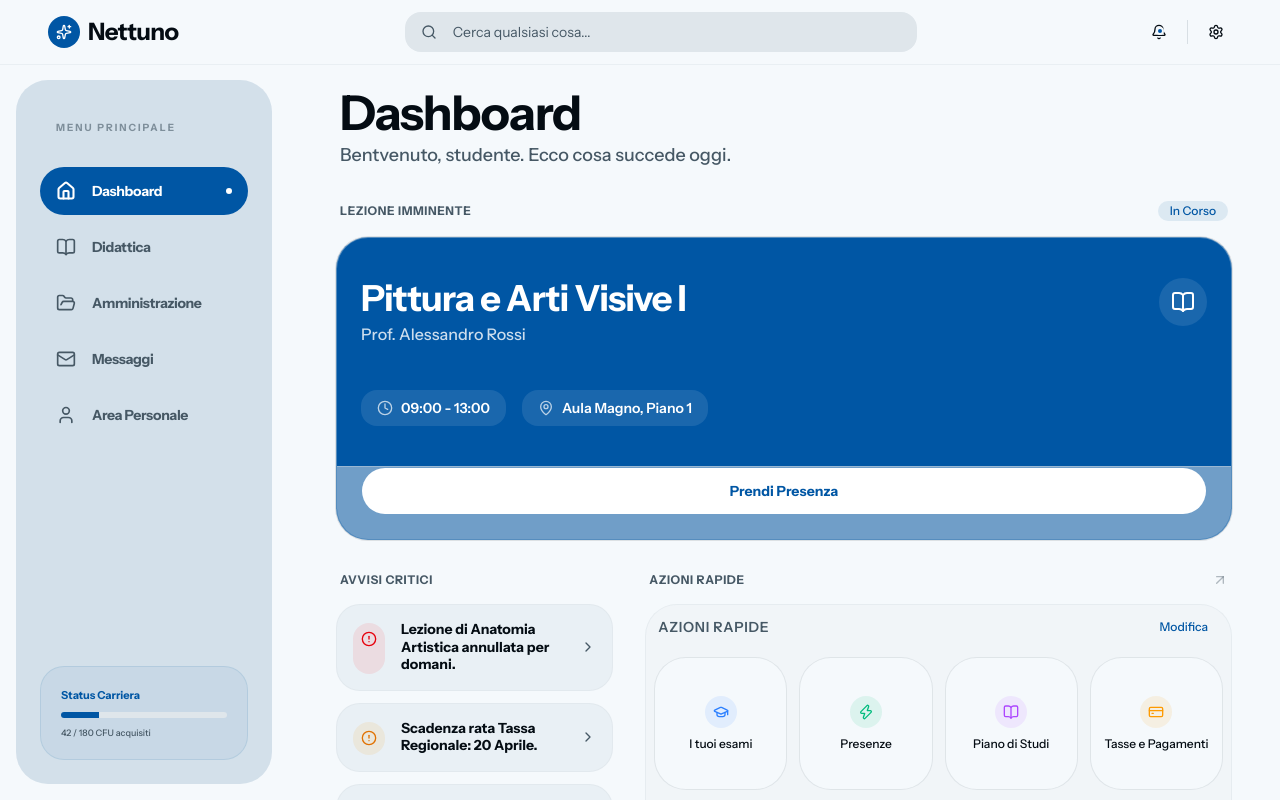
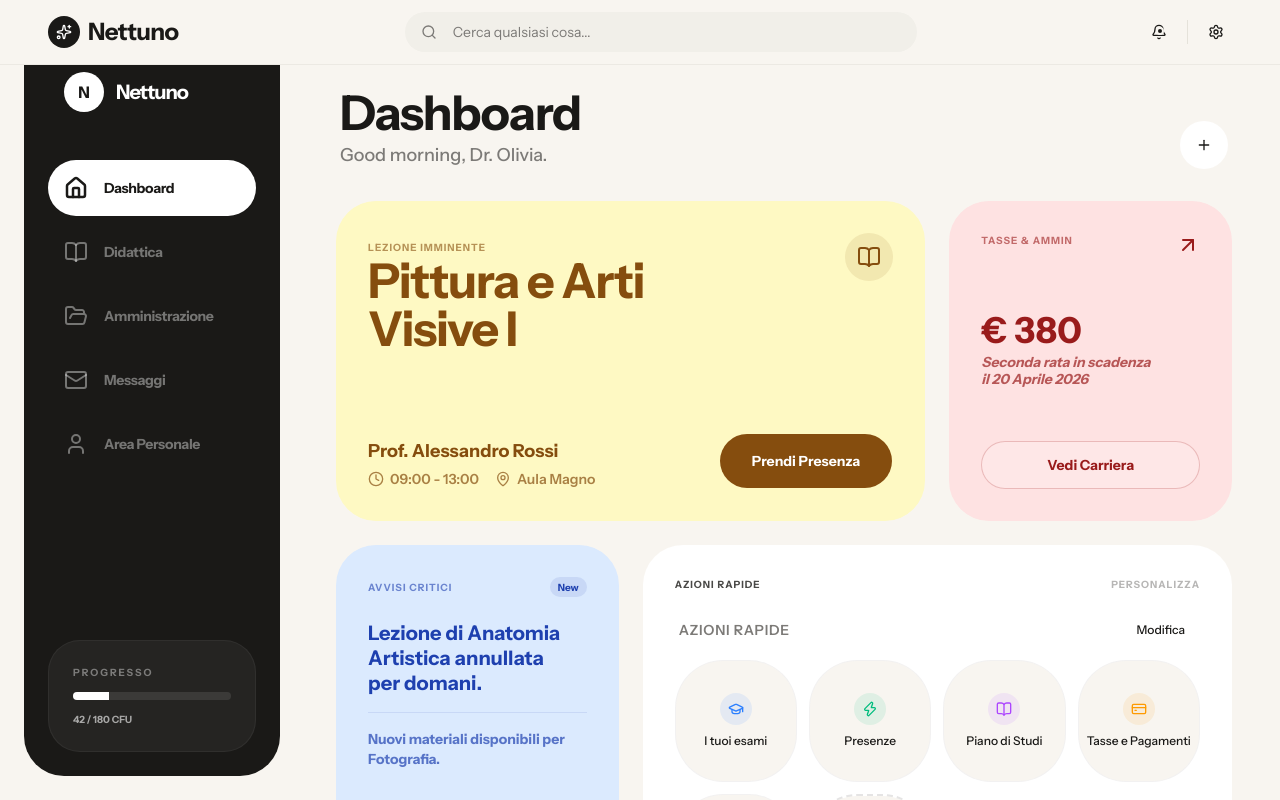
Before and after one commit to Snes00/nettuno-prototype, a Next.js app: page / in a window 1280 px wide. Shown: the top 800 px of the page. Built offline with nearby package versions, Linux system fonts and the light colour scheme.

Commit message:
design: trasformazione radicale in Bento Grid / Modern Material

```diff
--- a/src/app/(dashboard)/page.tsx
+++ b/src/app/(dashboard)/page.tsx
@@ -4,9 +4,9 @@ import {
   Clock,
   MapPin,
   ChevronRight,
-  ArrowUpRight
+  ArrowUpRight,
+  Plus
 } from "lucide-react";
-import { Card, CardContent, CardHeader, CardTitle, CardDescription, CardFooter } from "@/components/ui/card";
 import { Button } from "@/components/ui/button";
 import { Badge } from "@/components/ui/badge";
 import { QuickActions } from "@/components/dashboard/QuickActions";
@@ -14,103 +14,92 @@ import { cn } from "@/lib/utils";
 
 export default function DashboardPage() {
   return (
-    <div className="flex flex-col gap-8 pb-12">
-      {/* Intestazione Flat */}
-      <section className="px-1 space-y-1">
-        <h1 className="text-3xl md:text-5xl font-bold tracking-tight">Dashboard</h1>
-        <p className="text-muted-foreground text-base md:text-lg font-medium">
-          Bentvenuto, studente. Ecco cosa succede oggi.
+    <div className="flex flex-col gap-8 pb-12 animate-in fade-in duration-500">
+      {/* Intestazione Bento */}
+      <section className="px-1 flex justify-between items-end">
+        <div className="space-y-1">
+          <h1 className="text-4xl md:text-5xl font-bold tracking-tight text-[#1A1917]">Dashboard</h1>
+          <p className="text-[#7C7A77] text-base md:text-lg font-medium">
+            Good morning, Dr. Olivia.
           </p>
+        </div>
+        <div className="flex gap-2">
+           <Button variant="outline" className="rounded-full h-12 w-12 p-0 bg-white border-none shadow-sm">
+              <Plus className="h-6 w-6" />
+           </Button>
+        </div>
       </section>
 
-      {/* Widget OGGI - Flat Design */}
-      <section className="space-y-4">
-        <div className="flex items-center justify-between px-1">
-          <h2 className="text-xs font-bold uppercase tracking-wider text-muted-foreground">Lezione Imminente</h2>
-          <Badge variant="secondary" className="rounded-md px-3 bg-primary/10 text-primary border-none">In Corso</Badge>
+      {/* Grid Bento Principal */}
+      <div className="grid grid-cols-1 md:grid-cols-12 gap-6">
+
+        {/* Card Lezione (Gialla) */}
+        <div className="md:col-span-8 bg-[#FEF9C3] rounded-[2.5rem] p-8 min-h-[320px] flex flex-col justify-between group cursor-pointer transition-all hover:opacity-90">
+          <div className="flex justify-between items-start">
+             <div className="space-y-1">
+                <span className="text-[10px] font-black uppercase tracking-widest text-[#854d0e]/60">Lezione Imminente</span>
+                <h2 className="text-3xl md:text-5xl font-bold tracking-tight text-[#854d0e]">Pittura e Arti <br />Visive I</h2>
+             </div>
+             <div className="h-12 w-12 rounded-full bg-[#854d0e]/10 flex items-center justify-center">
+                <BookOpen className="h-6 w-6 text-[#854d0e]" />
+             </div>
+          </div>
+          <div className="flex items-end justify-between">
+             <div className="space-y-1">
+                <p className="text-lg font-bold text-[#854d0e]">Prof. Alessandro Rossi</p>
+                <div className="flex gap-4 text-sm font-semibold text-[#854d0e]/70">
+                   <span className="flex items-center gap-1.5"><Clock className="h-4 w-4" /> 09:00 - 13:00</span>
+                   <span className="flex items-center gap-1.5"><MapPin className="h-4 w-4" /> Aula Magno</span>
+                </div>
+             </div>
+             <Button className="bg-[#854d0e] text-white rounded-full px-8 h-14 font-bold shadow-none">
+                Prendi Presenza
+             </Button>
+          </div>
         </div>
 
-        <Card className="relative overflow-hidden rounded-2xl border bg-primary text-primary-foreground shadow-none">
-          <CardHeader className="p-6 pb-2">
+        {/* Card Status (Rosa) */}
+        <div className="md:col-span-4 bg-[#FEE2E2] rounded-[2.5rem] p-8 flex flex-col justify-between group cursor-pointer hover:opacity-90">
            <div className="flex justify-between items-start">
+              <span className="text-[10px] font-black uppercase tracking-widest text-[#991b1b]/60">Tasse & Ammin</span>
+              <ArrowUpRight className="h-6 w-6 text-[#991b1b]" />
+           </div>
            <div className="space-y-1">
-                <CardTitle className="text-2xl md:text-4xl font-bold tracking-tight">
-                  Pittura e Arti Visive I
-                </CardTitle>
-                <CardDescription className="text-primary-foreground/80 text-sm md:text-base font-medium">
-                  Prof. Alessandro Rossi
-                </CardDescription>
+              <p className="text-4xl font-bold text-[#991b1b]">€ 380</p>
+              <p className="text-sm font-bold text-[#991b1b]/70 italic leading-tight">Seconda rata in scadenza <br />il 20 Aprile 2026</p>
            </div>
-              <div className="h-12 w-12 rounded-xl bg-white/10 flex items-center justify-center shrink-0">
-                <BookOpen className="h-6 w-6 text-white" />
+           <Button variant="outline" className="w-full rounded-full border-[#991b1b]/20 text-[#991b1b] font-bold h-12 bg-white/20">
+              Vedi Carriera
+           </Button>
+        </div>
+
+        {/* Card Avvisi (Azzurra) */}
+        <div className="md:col-span-4 bg-[#DBEAFE] rounded-[2.5rem] p-8 flex flex-col gap-6 group cursor-pointer hover:opacity-90">
+           <div className="flex justify-between items-center">
+              <span className="text-[10px] font-black uppercase tracking-widest text-[#1e40af]/60">Avvisi Critici</span>
+              <Badge className="bg-[#1e40af]/10 text-[#1e40af] border-none text-[10px] font-bold">New</Badge>
+           </div>
+           <div className="space-y-4">
+              <p className="text-xl font-bold text-[#1e40af] leading-tight pr-4">Lezione di Anatomia Artistica annullata per domani.</p>
+              <div className="h-px w-full bg-[#1e40af]/10" />
+              <p className="text-sm font-bold text-[#1e40af]/70">Nuovi materiali disponibili per Fotografia.</p>
+           </div>
+           <div className="mt-auto">
+              <span className="text-xs font-bold text-[#1e40af] underline decoration-2 underline-offset-4">Vedi tutti (12)</span>
            </div>
         </div>
-          </CardHeader>
 
-          <CardContent className="p-6 pt-4">
-            <div className="flex flex-wrap gap-4">
-              <div className="flex items-center gap-2 bg-white/10 rounded-lg px-4 py-2">
-                <Clock className="h-4 w-4 text-white/70" />
-                <span className="text-sm font-semibold">09:00 - 13:00</span>
+        {/* Card Quick Actions (Grigia) */}
+        <div className="md:col-span-8 bg-[#FFFFFF] border-none rounded-[2.5rem] p-8 flex flex-col gap-6">
+           <div className="flex justify-between items-center">
+              <span className="text-[10px] font-black uppercase tracking-widest text-[#4A4947]">Azioni Rapide</span>
+              <span className="text-[10px] font-bold text-[#4A4947]/40 uppercase tracking-widest">Personalizza</span>
            </div>
-              <div className="flex items-center gap-2 bg-white/10 rounded-lg px-4 py-2">
-                <MapPin className="h-4 w-4 text-white/70" />
-                <span className="text-sm font-semibold">Aula Magno, Piano 1</span>
-              </div>
-            </div>
-          </CardContent>
-
-          <CardFooter className="p-6 pt-0">
-            <Button className="w-full bg-white text-primary hover:bg-white/90 font-bold h-12 rounded-xl transition-all shadow-none">
-              Prendi Presenza
-            </Button>
-          </CardFooter>
-        </Card>
-      </section>
-
-      {/* AVVISI e AZIONI RAPIDE */}
-      <div className="grid grid-cols-1 lg:grid-cols-3 gap-8">
-        {/* Avvisi Critici */}
-        <section className="lg:col-span-1 space-y-4">
-          <div className="flex items-center justify-between px-1">
-            <h2 className="text-xs font-bold uppercase tracking-wider text-muted-foreground">Avvisi Critici</h2>
-          </div>
-
-          <div className="flex flex-col gap-3">
-            {[
-              { id: 1, text: "Lezione di Anatomia Artistica annullata per domani.", type: "urgent" },
-              { id: 2, text: "Scadenza rata Tassa Regionale: 20 Aprile.", type: "warning" },
-              { id: 3, text: "Nuovi materiali disponibili per il corso di Fotografia.", type: "info" }
-            ].map((avviso) => (
-              <div key={avviso.id} className="flex gap-4 p-4 rounded-xl border bg-card hover:bg-muted/50 transition-colors group cursor-pointer relative shadow-none">
-                <div className={cn(
-                  "mt-0.5 shrink-0 rounded-lg p-2",
-                  avviso.type === 'urgent' ? 'bg-red-500/10 text-red-600' :
-                  avviso.type === 'warning' ? 'bg-amber-500/10 text-amber-600' :
-                  'bg-blue-500/10 text-blue-600'
-                )}>
-                  <AlertCircle className="h-4 w-4" />
-                </div>
-                <div className="space-y-1">
-                  <p className="text-sm leading-tight font-bold pr-4">{avviso.text}</p>
-                </div>
-                <ChevronRight className="absolute right-4 top-1/2 -translate-y-1/2 h-4 w-4 text-muted-foreground" />
-              </div>
-            ))}
-          </div>
-          <Button variant="link" className="px-1 h-auto text-primary font-bold text-xs uppercase tracking-wider">Vedi tutti gli avvisi</Button>
-        </section>
-
-        {/* Azioni Rapide Dinamiche */}
-        <div className="lg:col-span-2 space-y-4">
-          <div className="flex items-center justify-between px-1">
-            <h2 className="text-xs font-bold uppercase tracking-wider text-muted-foreground">Azioni Rapide</h2>
-            <ArrowUpRight className="h-4 w-4 text-muted-foreground/40" />
-          </div>
-          <div className="rounded-2xl border bg-muted/20 p-2 shadow-none">
+           <div className="bg-transparent">
               <QuickActions />
            </div>
         </div>
+
       </div>
     </div>
   );
--- a/src/app/globals.css
+++ b/src/app/globals.css
@@ -46,95 +46,86 @@
   --radius-2xl: calc(var(--radius) * 2);
   --radius-3xl: calc(var(--radius) * 3);
 
-  /* Rimozione totale delle ombre */
-  --shadow-premium: none;
-  --shadow-glow: none;
+  --shadow-none: none;
 }
 
 :root {
-  /* Material 3 Light - Tonal Palette */
-  --background: oklch(0.98 0.005 240);    /* Surface */
-  --foreground: oklch(0.15 0.02 240);     /* On Surface */
-  --card: oklch(0.95 0.01 240);           /* Surface Container (Tonal elevation) */
-  --card-foreground: oklch(0.15 0.02 240);
-  --popover: oklch(0.95 0.01 240);
-  --popover-foreground: oklch(0.15 0.02 240);
+  /* Bento Warm Light Palette */
+  --background: #F8F5F0;     /* Warm Paper Background */
+  --foreground: #1A1917;
 
-  --primary: oklch(0.45 0.15 250);        /* Primary */
-  --primary-foreground: oklch(1 0 0);
+  --card: #FFFFFF;
+  --card-foreground: #1A1917;
 
-  --secondary: oklch(0.9 0.02 240);       /* Surface Variant */
-  --secondary-foreground: oklch(0.2 0.02 240);
+  --primary: #1A1917;        /* Solid Black for primary actions */
+  --primary-foreground: #FFFFFF;
 
-  --muted: oklch(0.92 0.01 240);
-  --muted-foreground: oklch(0.45 0.03 240);
+  --secondary: #EBE8E2;      /* Muted Warm Secondary */
+  --secondary-foreground: #4A4947;
 
-  --accent: oklch(0.88 0.04 250);
-  --accent-foreground: oklch(0.2 0.02 240);
+  --muted: #F1EFE9;
+  --muted-foreground: #7C7A77;
 
-  --destructive: oklch(0.55 0.22 25);
-  --destructive-foreground: oklch(1 0 0);
+  --accent: #FFD6E8;         /* Soft Pastel Pink for highlights */
+  --accent-foreground: #1A1917;
 
-  --border: oklch(0.9 0.01 240);          /* Outline */
-  --input: oklch(0.9 0.01 240);
-  --ring: oklch(0.45 0.15 250);
+  --destructive: #FF4D4D;
+  --destructive-foreground: #FFFFFF;
 
-  --radius: 1rem;
+  --border: #E5E2DA;
+  --input: #E5E2DA;
+  --ring: #1A1917;
 
-  --sidebar: oklch(0.95 0.01 240);        /* Navigation Rail Surface */
-  --sidebar-foreground: oklch(0.15 0.02 240);
-  --sidebar-primary: oklch(0.45 0.15 250);
-  --sidebar-primary-foreground: oklch(1 0 0);
-  --sidebar-accent: oklch(0.9 0.02 240);
-  --sidebar-accent-foreground: oklch(0.2 0.02 240);
-  --sidebar-border: oklch(0.9 0.01 240);
+  --radius: 1.5rem;          /* Very rounded corners */
+
+  /* Bento Specific Colors */
+  --bento-pink: #FEE2E2;     /* Tasse */
+  --bento-green: #DCFCE7;    /* Presenza */
+  --bento-yellow: #FEF9C3;   /* Avvisi */
+  --bento-blue: #DBEAFE;     /* Messaggi */
+  --bento-purple: #F3E8FF;   /* Didattica */
+
+  --sidebar: #1A1917;        /* Deep Charcoal for Sidebar */
 }
 
 .dark {
-  /* Material 3 Dark - Tonal Palette */
-  --background: oklch(0.1 0.01 240);
-  --foreground: oklch(0.95 0.01 240);
-  --card: oklch(0.15 0.02 240);          /* Tonal elevation for cards */
-  --card-foreground: oklch(0.95 0.01 240);
-  --popover: oklch(0.15 0.02 240);
-  --popover-foreground: oklch(0.95 0.01 240);
+  /* Bento Dark Palette */
+  --background: #0D0D0D;
+  --foreground: #F8F5F0;
 
-  --primary: oklch(0.7 0.12 250);
-  --primary-foreground: oklch(0.1 0.01 240);
+  --card: #141414;
+  --card-foreground: #F8F5F0;
 
-  --secondary: oklch(0.2 0.02 240);
-  --secondary-foreground: oklch(0.95 0.01 240);
+  --primary: #F8F5F0;
+  --primary-foreground: #0D0D0D;
 
-  --muted: oklch(0.2 0.02 240);
-  --muted-foreground: oklch(0.65 0.02 240);
+  --secondary: #1C1C1C;
+  --secondary-foreground: #A1A1AA;
 
-  --accent: oklch(0.25 0.03 250);
-  --accent-foreground: oklch(0.95 0.01 240);
+  --muted: #1C1C1C;
+  --muted-foreground: #71717A;
 
-  --destructive: oklch(0.55 0.18 25);
-  --destructive-foreground: oklch(0.95 0.01 240);
+  --accent: #2A1F2D;
+  --accent-foreground: #F8F5F0;
 
-  --border: oklch(0.25 0.02 240);
-  --input: oklch(0.25 0.02 240);
-  --ring: oklch(0.7 0.12 250);
+  --border: #262626;
+  --input: #262626;
+  --ring: #F8F5F0;
 
-  --sidebar: oklch(0.12 0.015 240);
+  --sidebar: #050505;
 }
 
 @layer base {
   * {
-    @apply border-border/40 selection:bg-primary/20 selection:text-primary shadow-none!;
+    @apply border-border/60 selection:bg-primary/20 selection:text-primary shadow-none!;
   }
   body {
     @apply bg-background text-foreground transition-all duration-300;
   }
-  html {
-    @apply font-sans antialiased;
-  }
 }
 
 @layer components {
-  .touch-target {
-    @apply min-h-[48px] min-w-[48px] flex items-center justify-center;
+  .bento-card {
+    @apply rounded-[2rem] p-8 border-none flex flex-col justify-between transition-all duration-300 hover:scale-[1.01];
   }
 }
--- a/src/components/layout/BottomNav.tsx
+++ b/src/components/layout/BottomNav.tsx
@@ -38,8 +38,9 @@ export function BottomNav() {
 
   return (
     <>
-      {/* Mobile Bottom Nav - Material 3 Flat */}
-      <nav className="fixed bottom-0 left-0 right-0 z-50 flex h-16 items-center justify-around border-t bg-background md:hidden">
+      {/* Mobile Bottom Nav - Bento Flat */}
+      <nav className="fixed bottom-0 left-0 right-0 z-50 flex h-20 items-center justify-around bg-white md:hidden px-4">
+        <div className="flex w-full h-14 items-center justify-around bg-[#1A1917] rounded-full px-2">
           {items.map((item) => {
             const Icon = item.icon;
             const isActive = pathname === item.href;
@@ -49,27 +50,25 @@ export function BottomNav() {
                 key={item.href}
                 href={item.href}
                 className={cn(
-                "flex flex-col items-center justify-center gap-1 w-full h-full transition-colors",
-                isActive ? "text-primary font-bold" : "text-muted-foreground"
+                  "flex items-center justify-center h-10 w-10 rounded-full transition-all",
+                  isActive ? "bg-white text-[#1A1917] scale-110" : "text-white/40 hover:text-white"
                 )}
               >
-              <div className={cn(
-                "px-5 py-1 rounded-full transition-colors",
-                isActive ? "bg-primary/10" : "bg-transparent"
-              )}>
                 <Icon className={cn("h-5 w-5", isActive && "stroke-[2.5px]")} />
-              </div>
-              <span className="text-[10px] uppercase font-bold tracking-wider">{item.label.split(' ')[0]}</span>
               </Link>
             );
           })}
+        </div>
       </nav>
 
-      {/* Desktop Floating Side Dock - Adjusted Top to avoid Header overlap */}
-      <nav className="hidden fixed left-4 top-20 bottom-4 w-64 rounded-[2rem] bg-secondary md:flex flex-col p-6 gap-2 z-40">
-        <div className="px-4 py-4 mb-2">
-           <p className="text-[10px] font-black uppercase tracking-[0.2em] text-muted-foreground/60">Menu Principale</p>
+      {/* Desktop Sidebar - Bento Solid Block */}
+      <nav className="hidden fixed left-6 top-6 bottom-6 w-24 md:w-64 bg-[#1A1917] rounded-[2.5rem] md:flex flex-col p-6 gap-2 z-40 transition-all">
+        <div className="flex items-center justify-center md:justify-start px-4 py-6 mb-4">
+           <div className="h-10 w-10 rounded-2xl bg-white flex items-center justify-center font-black text-[#1A1917]">N</div>
+           <span className="hidden md:block ml-3 text-white font-black text-xl tracking-tighter">Nettuno</span>
         </div>
+
+        <div className="space-y-2">
           {items.map((item) => {
             const Icon = item.icon;
             const isActive = pathname === item.href;
@@ -79,27 +78,25 @@ export function BottomNav() {
                 key={item.href}
                 href={item.href}
                 className={cn(
-                "group flex items-center gap-4 px-4 py-3.5 rounded-2xl transition-all",
+                  "group flex items-center justify-center md:justify-start gap-4 px-4 py-4 rounded-2xl transition-all",
                   isActive
-                  ? "bg-primary text-primary-foreground font-bold"
-                  : "text-muted-foreground hover:bg-black/5 dark:hover:bg-white/5"
+                    ? "bg-white text-[#1A1917] font-bold"
+                    : "text-white/40 hover:bg-white/5 hover:text-white"
                 )}
               >
-              <Icon className={cn("h-5 w-5 transition-transform group-hover:scale-110", isActive && "stroke-[2.5px]")} />
-              <span className="text-sm font-bold tracking-tight">{item.label}</span>
-              {isActive && (
-                <div className="ml-auto h-1.5 w-1.5 rounded-full bg-primary-foreground" />
-              )}
+                <Icon className={cn("h-6 w-6 shrink-0 transition-transform group-hover:scale-110", isActive && "stroke-[2.5px]")} />
+                <span className="hidden md:block text-sm font-bold tracking-tight">{item.label}</span>
               </Link>
             );
           })}
+        </div>
 
-        <div className="mt-auto p-5 rounded-[1.5rem] bg-primary/5 border border-primary/10">
-           <p className="text-[11px] font-bold text-primary mb-2">Status Carriera</p>
-           <div className="h-1.5 w-full bg-muted rounded-full overflow-hidden">
-              <div className="h-full w-[23%] bg-primary" />
+        <div className="mt-auto hidden md:block p-6 rounded-[2rem] bg-white/5 border border-white/5">
+           <p className="text-[10px] font-black uppercase tracking-[0.2em] text-white/40 mb-3">Progresso</p>
+           <div className="h-2 w-full bg-white/10 rounded-full overflow-hidden">
+              <div className="h-full w-[23%] bg-white" />
            </div>
-           <p className="text-[9px] text-muted-foreground mt-2 font-medium">42 / 180 CFU acquisiti</p>
+           <p className="text-[10px] text-white/60 mt-3 font-bold">42 / 180 CFU</p>
         </div>
       </nav>
     </>
```
Lines whose indentation alone changed are shown as unchanged.
